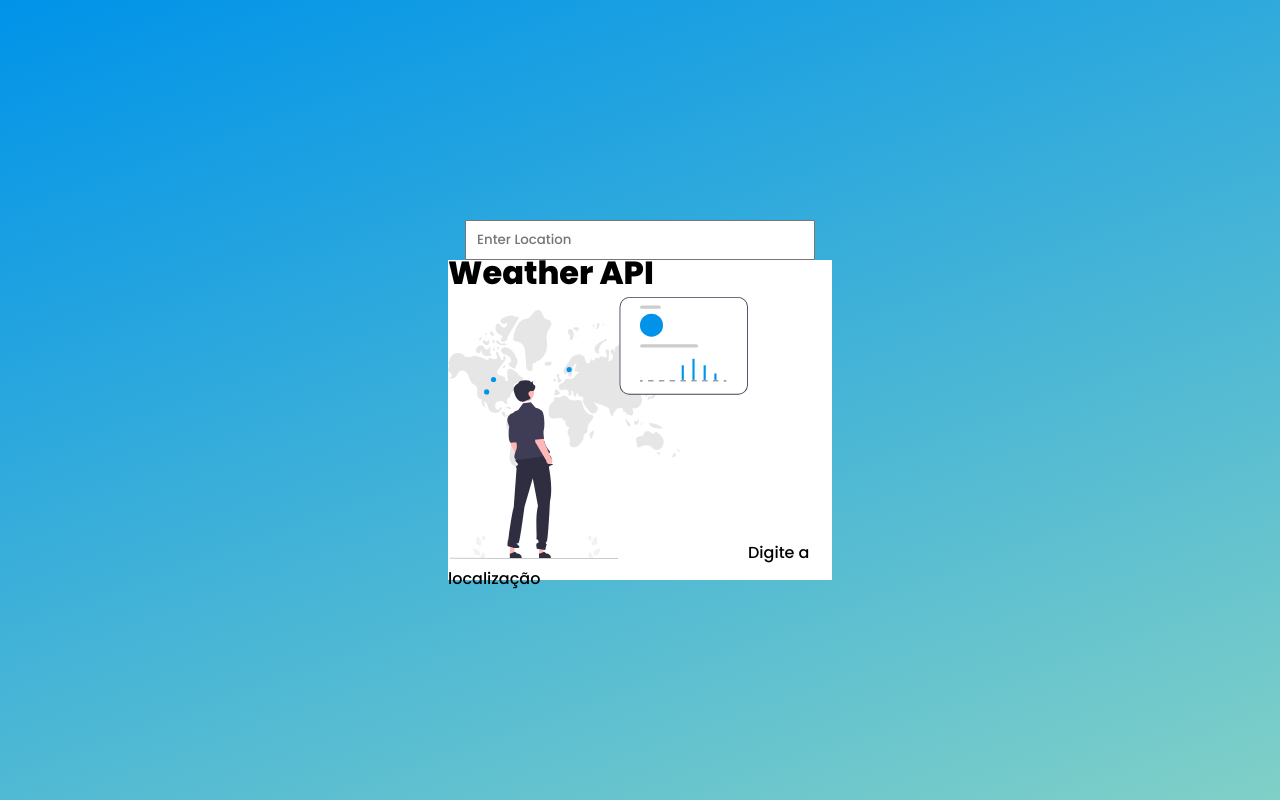
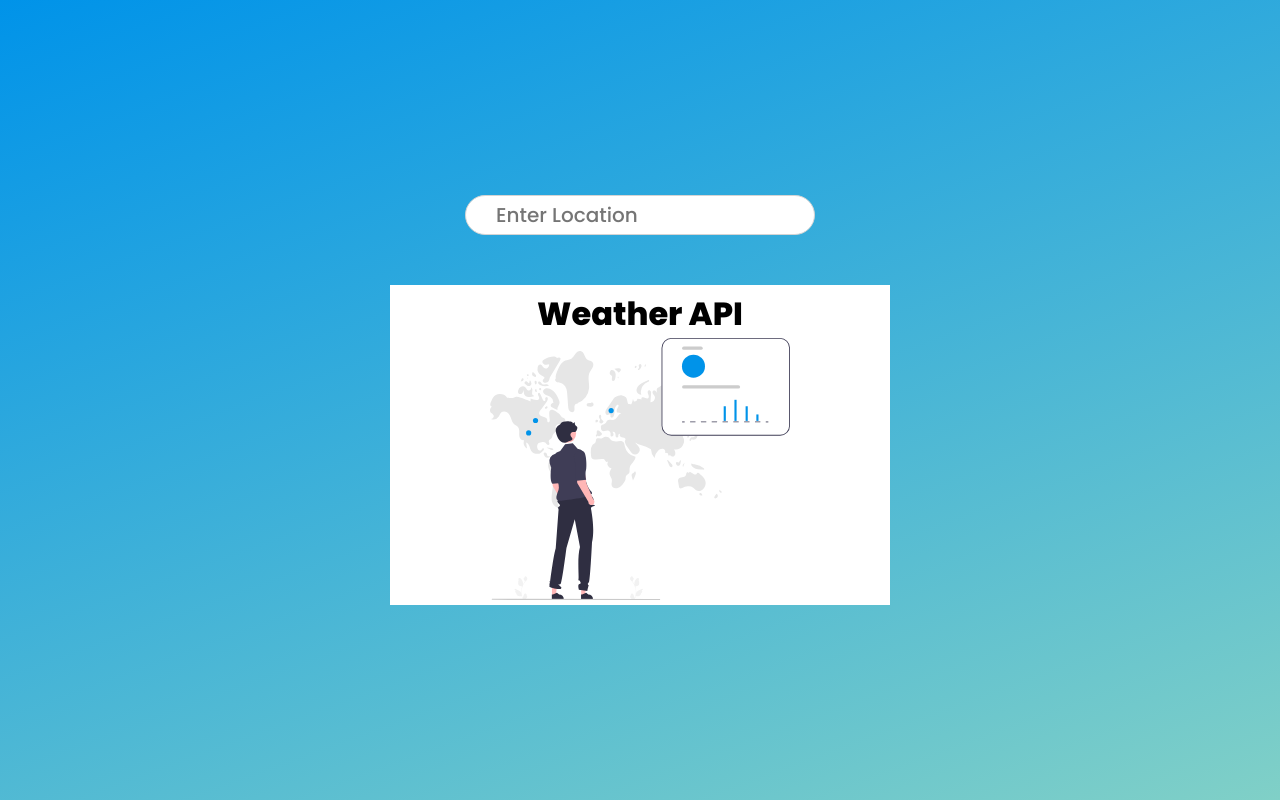
Before and after one commit to marcelooliveiramendes/weather-api, a React (Create React App) app: page / in a window 1280 px wide. Built offline with nearby package versions, Linux system fonts and the light colour scheme.

Commit message:
Estilizando componentes

```diff
--- a/src/App.css
+++ b/src/App.css
@@ -18,24 +18,8 @@
   justify-content: center;
 }
 
-.initialContent{
-  width: 30%;
-  height: 40%;
-  background-color: white;
-  display: flex;
-  flex-direction: column;
-  justify-content: center;
-}
-.initialContent div{
-  width: 100%;
-}
-.initialContent img{
-  width: 300px;
-
-}
-
 .infoContent{
-  width: 50%;
+  width: 500px;
   height: 40%;
   padding: 30px;
   margin-top: 30px;
@@ -48,5 +32,9 @@
 .searchInput{
   width: 350px;
   height: 40px;
-  padding: 0px 10px;
+  padding: 0px 30px;
+  border-radius: 20px;
+  outline: none;
+  border: 1px solid #d4d4d4;
+  font-size: 20px;
 }
--- a/src/App.js
+++ b/src/App.js
@@ -5,7 +5,7 @@ import { useState } from 'react';
 import axios from 'axios';
 import { CityInfo } from './components/CityInfos';
 import WeatherInfos from './components/WeatherInfos';
-import picture from './img/picture.svg'
+import InitialContent from './components/InitialContent';
 
 function App() {
 
@@ -13,7 +13,9 @@ function App() {
   const [weather, setWeather] = useState([]);
   const [location, setLocation] = useState('');
 
-  const url = `https://api.openweathermap.org/data/2.5/weather?q=${location}&lang=pt_br&appid=6b8a5bd2aa5ef3f4ac10f6a89731e8f0&units=metric`
+  const API_KEY = '6b8a5bd2aa5ef3f4ac10f6a89731e8f0';
+
+  const url = `https://api.openweathermap.org/data/2.5/weather?q=${location}&lang=pt_br&appid=${API_KEY}&units=metric`
 
 
   const searchLocation = (event) => {
@@ -21,7 +23,6 @@ function App() {
         axios.get(url)
           .then((response) => {
               setWeather(response.data)
-              console.log(response.data)
           })
           .catch((err) => {console.log('Falha na requisição \n\n\n' + err)})
       }
@@ -41,24 +42,13 @@ function App() {
 
 
       {weather.length === 0 &&(
-        <div className='initialContent'>
-          <div>
-            <h1>Weather API</h1>
-          </div>
-          <div>
-            <img src={picture} alt='img' />
-            <span>
-              Digite a localização
-            </span>
+        <InitialContent />
+      )}
 
-          </div>
-        </div>
-      )}
       {weather.length !== 0 &&(
         <div className='infoContent'>
           <CityInfo city={weather.name}/>
           <WeatherInfos props={weather}/>
-
         </div>
       )}
     </div>
--- /dev/null
+++ b/src/components/InitialContent/index.jsx
@@ -0,0 +1,15 @@
+import React from 'react';
+import picture from '../../img/picture.svg'
+import './style.css'
+// import { Container } from './styles';
+
+function InitialContent() {
+  return (
+    <div className='initialContent'>
+        <h1>Weather API</h1>
+        <img src={picture} alt='img' />
+    </div>
+  )
+}
+
+export default InitialContent;
--- /dev/null
+++ b/src/components/InitialContent/style.css
@@ -0,0 +1,14 @@
+.initialContent{
+    width: 500px;
+    height: 40%;
+    background-color: white;
+    display: flex;
+    flex-direction: column;
+    justify-content: center;
+    align-items: center;
+    margin-top: 50px;
+}
+
+img{
+    width: 300px;
+}
```
